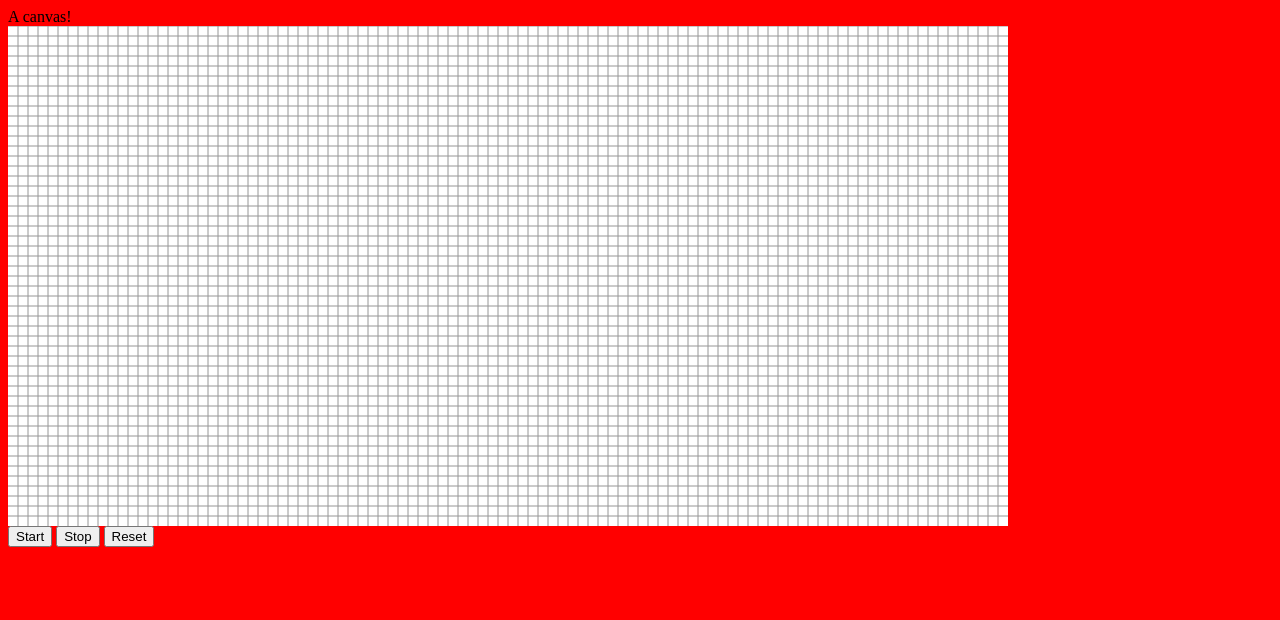
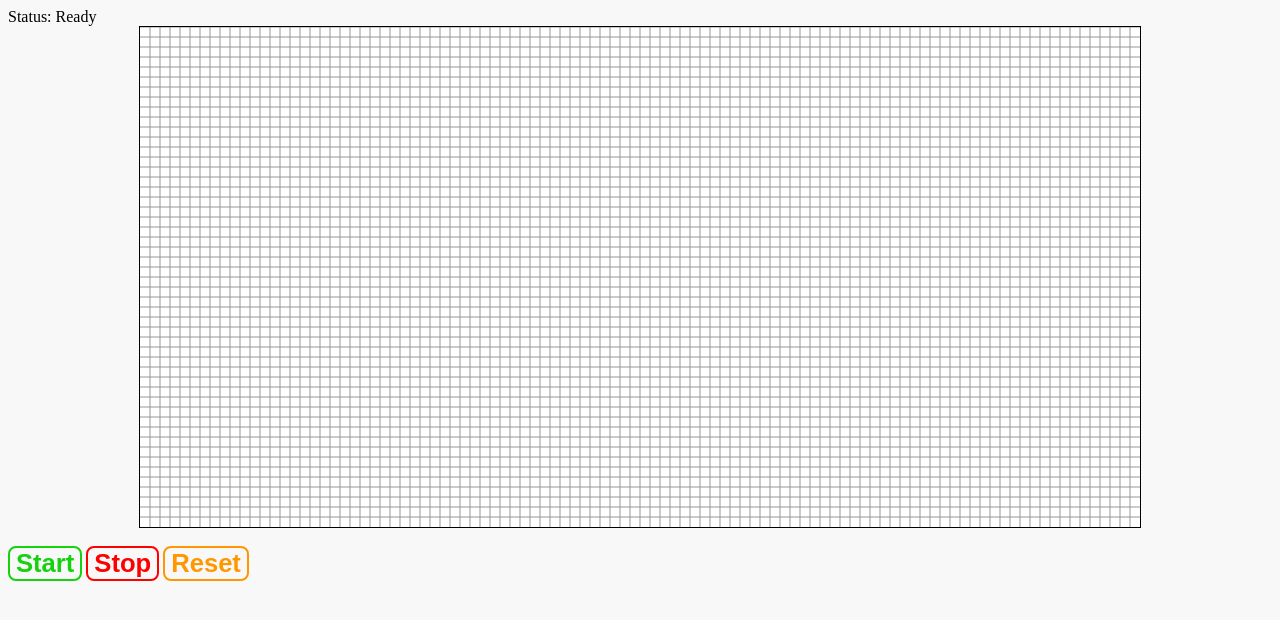
Before and after one commit to GeorgiosGoulos/game_of_life_js, a website: page index.html in a window 1280 px wide. Drawn offline with Linux system fonts and the light colour scheme.

Commit message:
Add status text. Add CSS styles to buttons.

```diff
--- a/index.html
+++ b/index.html
@@ -10,10 +10,10 @@
   </head>
 
   <body>
-    A canvas!
+    Status: <span id="statusText">Ready</span>
     <br />
     <canvas id="canvas">
-    A canvas example
+    A canvas was supposed to go there
     </canvas>
     <br />
     <button id="startButton" type="button">Start</button>
--- a/public/css/styles.css
+++ b/public/css/styles.css
@@ -1,7 +1,41 @@
 body {
-  background-color: red;
+  background-color: #f9f8f8;
 }
 
 canvas {
+  border: 1px solid;
   background-color: white;
+  padding-left: 0;
+  padding-right: 0;
+  margin-left: auto;
+  margin-right: auto;display: block;
 }
+
+button {
+  background-color: transparent;
+  border-radius: 8px;
+  border: 2px solid #928c8c;
+  color: #928c8c;
+  font-weight: bold;
+  font-size: 2vw;
+  cursor: pointer;
+}
+
+button:focus {
+  outline: 0;
+}
+
+button#startButton {
+  border-color: #14d20e;
+  color: #14d20e;
+}
+
+button#stopButton {
+  border-color: red;
+  color: red;
+}
+
+button#resetButton {
+  border-color: #ff9800;
+  color: #ff9800;
+}
--- a/public/js/canvas.js
+++ b/public/js/canvas.js
@@ -5,6 +5,11 @@ document.addEventListener("DOMContentLoaded", function(event) {
   const BLOCK_SIDE = 10;
   const INTERVAL_TIME = 80;
   const GRID_COLOR = 'rgb(150, 150, 150)';
+
+  const START_BUTTON_ID = 'startButton';
+  const STOP_BUTTON_ID = 'stopButton';
+  const RESET_BUTTON_ID = 'resetButton';
+  const STATUS_TEXT_ID = 'statusText';
 
   // Used to track the interval created for the iterations
   intervalId = null;
@@ -69,6 +74,7 @@ document.addEventListener("DOMContentLoaded", function(event) {
     if (!intervalId) {
       intervalId = setInterval(step, INTERVAL_TIME);
       console.log('Started iterations');
+      document.getElementById(STATUS_TEXT_ID).innerHTML = 'Started';
     }
   }
 
@@ -77,6 +83,7 @@ document.addEventListener("DOMContentLoaded", function(event) {
       clearInterval(intervalId);
       intervalId = null;
       console.log('Stopped iterations');
+      document.getElementById(STATUS_TEXT_ID).innerHTML = 'Stopped';
     }
   }
 
@@ -84,6 +91,7 @@ document.addEventListener("DOMContentLoaded", function(event) {
     onStopButtonClick(null);
     canvasContext.clearRect(0, 0, canvas.width, canvas.height);
     initEntities();
+    document.getElementById(STATUS_TEXT_ID).innerHTML = 'Ready';
   }
 
   function onCanvasClick(clickEvent) {
@@ -112,11 +120,11 @@ document.addEventListener("DOMContentLoaded", function(event) {
 
   function initListeners() {
     canvas.addEventListener('click', onCanvasClick, false);
-    var startButton = document.getElementById('startButton');
+    var startButton = document.getElementById(START_BUTTON_ID);
     startButton.addEventListener('click', onStartButtonClick, false);
-    var stopButton = document.getElementById('stopButton');
+    var stopButton = document.getElementById(STOP_BUTTON_ID);
     stopButton.addEventListener('click', onStopButtonClick, false);
-    var resetButton = document.getElementById('resetButton');
+    var resetButton = document.getElementById(RESET_BUTTON_ID);
     resetButton.addEventListener('click', onResetButtonClick, false);
     console.log('Listeners initialised')
   }
```
